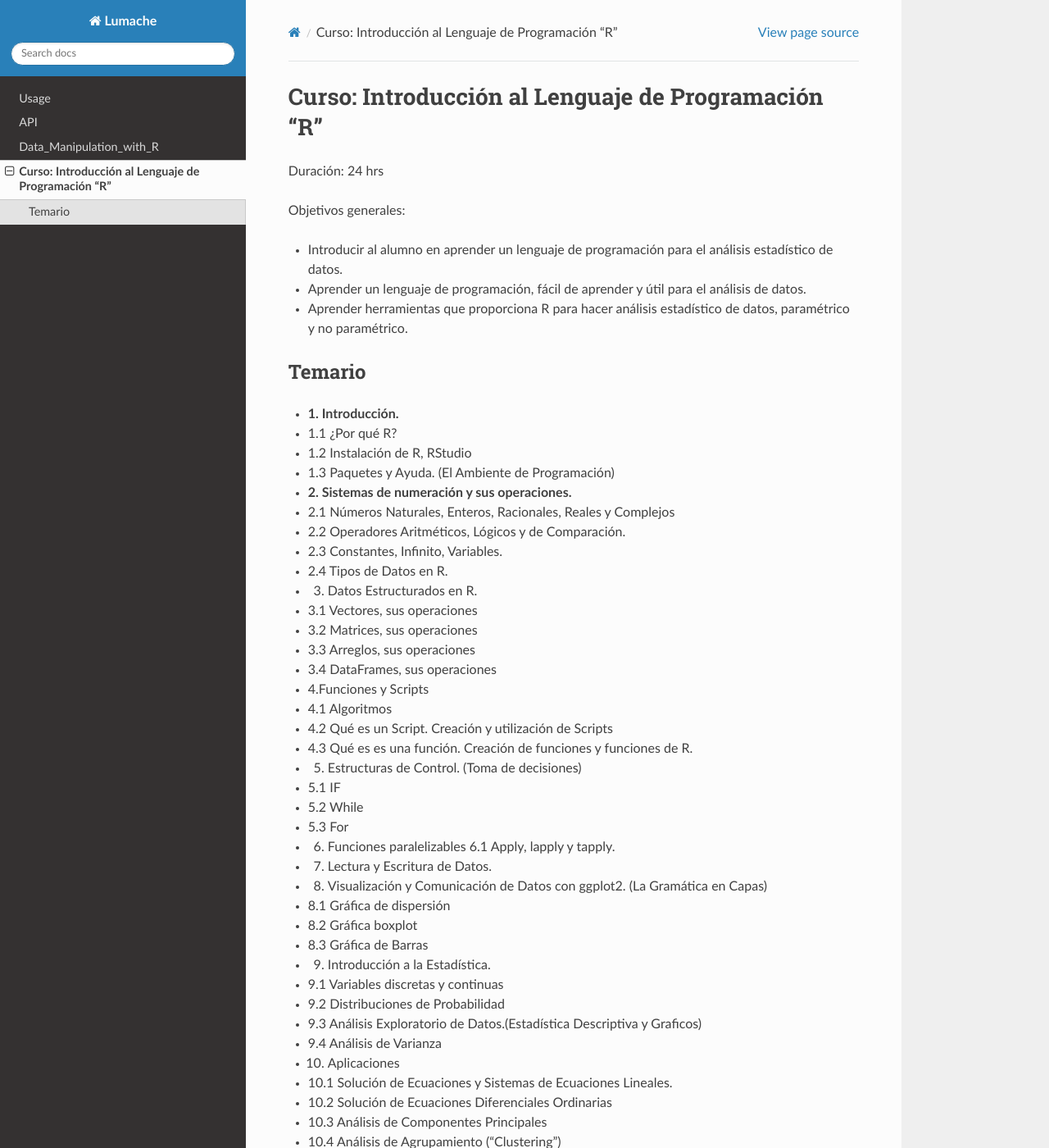
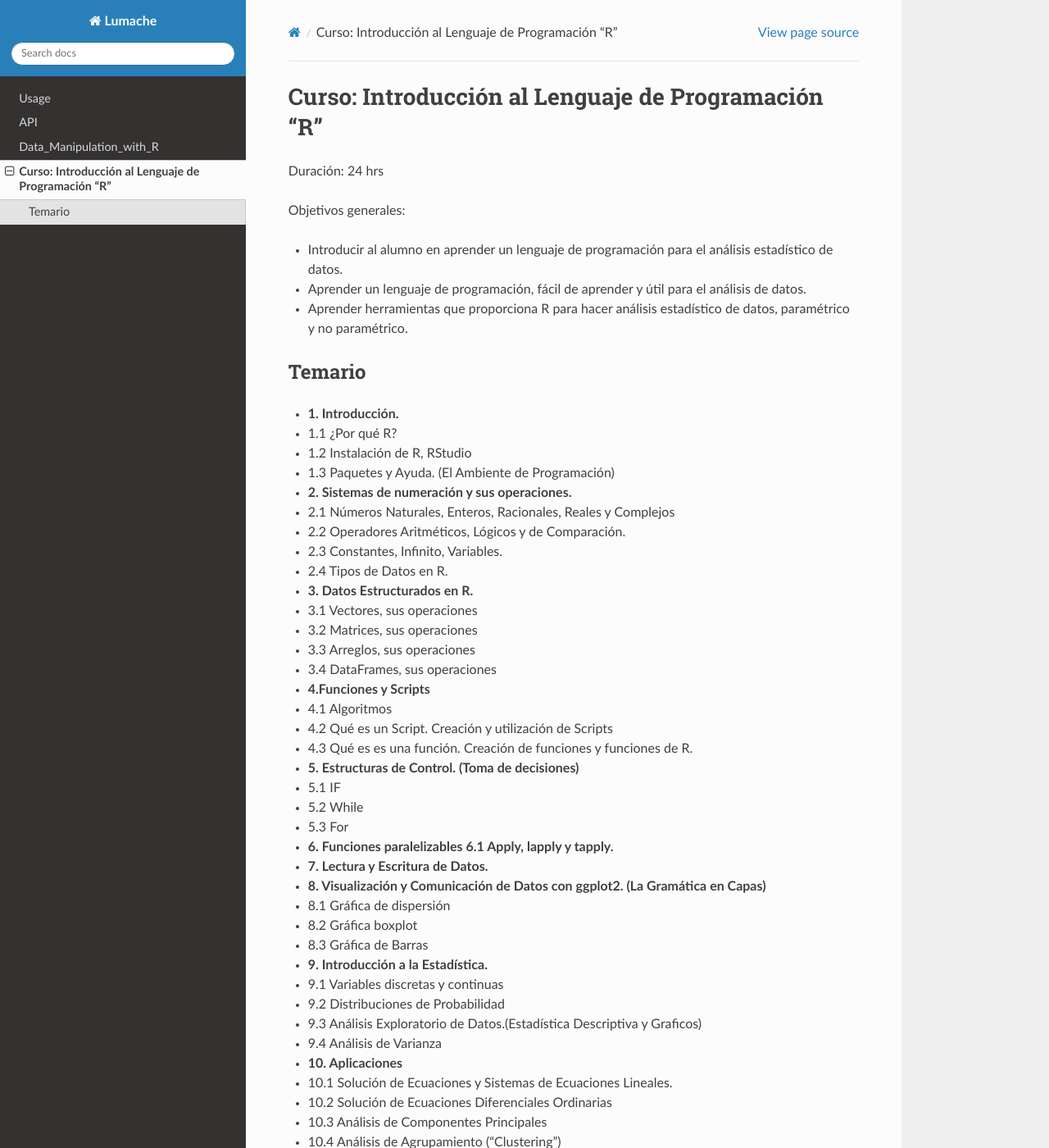
Before and after one commit to matecom57/santosg57-temarios, a Sphinx documentation site: the page built from docs/source/curso_r.rst, in a window 1280 px wide and 1400 px high. Shown: the whole window at 82% size. Built offline with Sphinx 7.4.7 and the Read the Docs theme 3.1.0, drawn with Linux system fonts in a browser that asks for light colours.

```diff
--- a/docs/source/curso_r.rst
+++ b/docs/source/curso_r.rst
@@ -25,62 +25,46 @@ Temario
 * 2.3 Constantes, Infinito, Variables.
 * 2.4 Tipos de Datos en R.
 
-* 3. Datos Estructurados en R.
+* **3. Datos Estructurados en R.**
 
 * 3.1 Vectores, sus operaciones
-
 * 3.2 Matrices, sus operaciones
-
 * 3.3 Arreglos, sus operaciones
-
 * 3.4 DataFrames, sus operaciones
 
-* 4.Funciones y Scripts
+* **4.Funciones y Scripts**
 
 * 4.1 Algoritmos
-
 * 4.2 Qué es un Script. Creación y utilización de Scripts
-
 * 4.3 Qué es es una función. Creación de funciones y funciones de R.
 
-* 5. Estructuras de Control. (Toma de decisiones)
+* **5. Estructuras de Control. (Toma de decisiones)**
 
 * 5.1 IF
-
 * 5.2 While
-
 * 5.3 For
 
-* 6. Funciones paralelizables 6.1 Apply, lapply y tapply.
+* **6. Funciones paralelizables 6.1 Apply, lapply y tapply.**
 
-* 7. Lectura y Escritura de Datos.
+* **7. Lectura y Escritura de Datos.**
 
-* 8. Visualización y Comunicación de Datos con ggplot2. (La Gramática en Capas)
+* **8. Visualización y Comunicación de Datos con ggplot2. (La Gramática en Capas)**
 
 * 8.1 Gráfica de dispersión
-
 * 8.2 Gráfica boxplot
-
 * 8.3 Gráfica de Barras
 
-* 9. Introducción a la Estadística.
+* **9. Introducción a la Estadística.**
 
 * 9.1 Variables discretas y continuas
-
 * 9.2 Distribuciones de Probabilidad
-
 * 9.3 Análisis Exploratorio de Datos.(Estadística Descriptiva y Graficos)
-
 * 9.4 Análisis de Varianza
 
-* 10. Aplicaciones
+* **10. Aplicaciones**
 
 * 10.1 Solución de Ecuaciones y Sistemas de Ecuaciones Lineales.
-
 * 10.2 Solución de Ecuaciones Diferenciales Ordinarias
-
 * 10.3 Análisis de Componentes Principales
-
 * 10.4 Análisis de Agrupamiento (“Clustering”)
-
 * 10.5 Análisis de Imágenes
```
